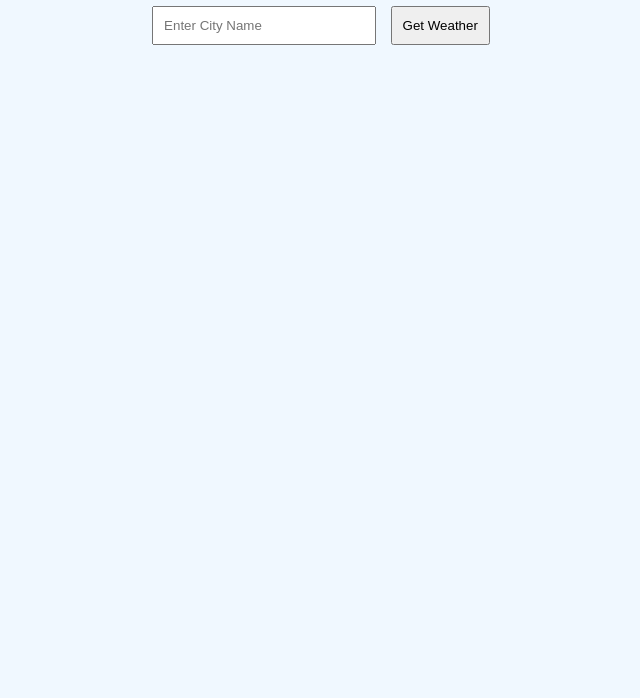
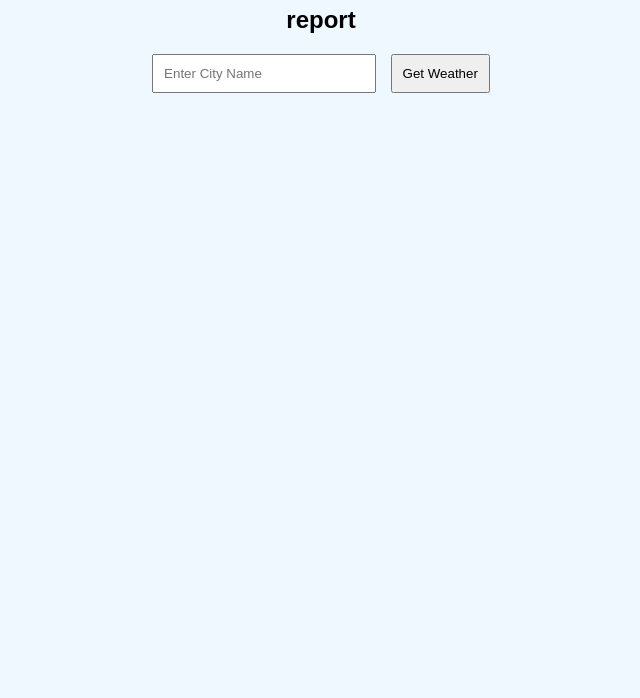
Before and after one commit to manasadevaraju05/WeatherApp, a plain HTML site: page index.html in a window 1280 px wide. Shown: the part 102-800 px from the top of the page, without its empty margins (319-959 px from the left). Drawn offline with Linux system fonts and the light colour scheme.

Commit message:
<h2>report<h2>

```diff
--- a/index.html
+++ b/index.html
@@ -9,6 +9,7 @@
 <body>
     <div class="weather-app">
         <h1>Weather App</h1>
+        <h2>report</h2>
         <input type="text" id="city" placeholder="Enter City Name">
         <button id="getWeather">Get Weather</button>
         <div id="weatherResult" class="result"></div>
```
